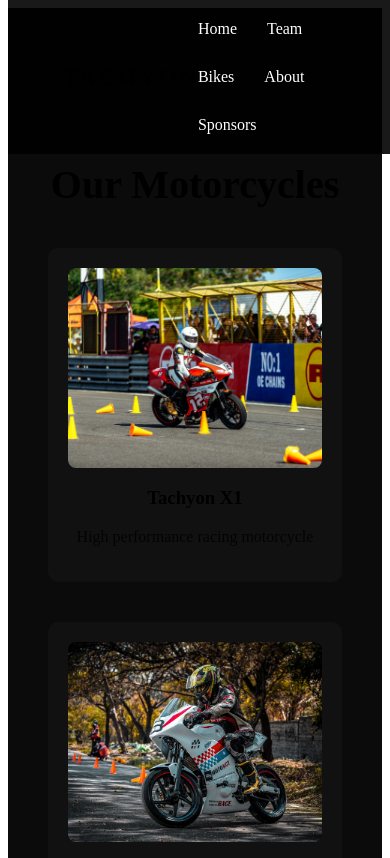
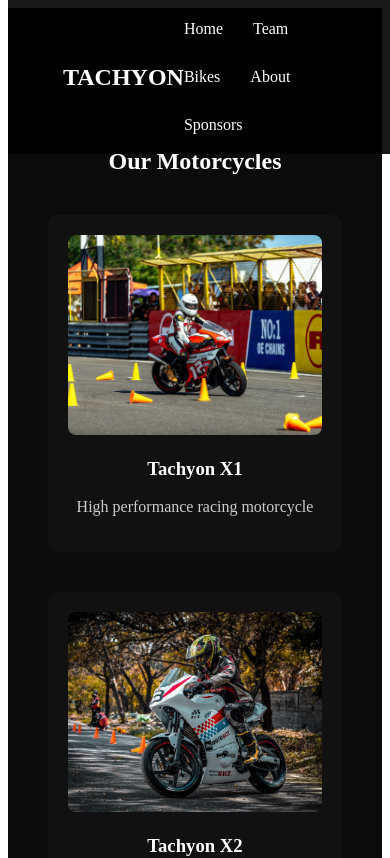
Before and after one commit to SNIPER-007/Tachyon, a React (Vite) app: page /bikes in a window 390 px wide. Shown: the top 858 px of the page. Built offline with nearby package versions, Linux system fonts and the light colour scheme.

Commit message:
Text error fixed

```diff
--- a/src/components/Hero.jsx
+++ b/src/components/Hero.jsx
@@ -68,7 +68,7 @@ export default function Hero() {
   style={{
     marginTop: "10px",
     fontSize: "18px",
-            opacity: "0.9"
+    color: "white"
   }}
 >
   Engineering High Performance Motorcycles
--- a/src/components/Navbar.jsx
+++ b/src/components/Navbar.jsx
@@ -15,7 +15,7 @@ export default function Navbar() {
       boxSizing: "border-box"
     }}>
 
-      <h2 style={{ letterSpacing: "2px" }}>TACHYON</h2>
+      <h2 style={{ color: "white" }}>TACHYON</h2>
 
       <div style={{
         display: "flex",
--- a/src/index.css
+++ b/src/index.css
@@ -1,152 +1,15 @@
-:root {
-  --text: #6b6375;
-  --text-h: #08060d;
-  --bg: #fff;
-  --border: #e5e4e7;
-  --code-bg: #f4f3ec;
-  --accent: #aa3bff;
-  --accent-bg: rgba(170, 59, 255, 0.1);
-  --accent-border: rgba(170, 59, 255, 0.5);
-  --social-bg: rgba(244, 243, 236, 0.5);
-  --shadow:
-    rgba(0, 0, 0, 0.1) 0 10px 15px -3px, rgba(0, 0, 0, 0.05) 0 4px 6px -2px;
-
-  --sans: system-ui, 'Segoe UI', Roboto, sans-serif;
-  --heading: system-ui, 'Segoe UI', Roboto, sans-serif;
-  --mono: ui-monospace, Consolas, monospace;
-
-  font: 18px/145% var(--sans);
-  letter-spacing: 0.18px;
-  color-scheme: light dark;
-  color: var(--text);
-  background: var(--bg);
-  font-synthesis: none;
-  text-rendering: optimizeLegibility;
-  -webkit-font-smoothing: antialiased;
-  -moz-osx-font-smoothing: grayscale;
-
-  @media (max-width: 1024px) {
-    font-size: 16px;
-  }
+#root {
+  color: white !important;
 }
 
-@media (prefers-color-scheme: dark) {
-  :root {
-    --text: #9ca3af;
-    --text-h: #f3f4f6;
-    --bg: #16171d;
-    --border: #2e303a;
-    --code-bg: #1f2028;
-    --accent: #c084fc;
-    --accent-bg: rgba(192, 132, 252, 0.15);
-    --accent-border: rgba(192, 132, 252, 0.5);
-    --social-bg: rgba(47, 48, 58, 0.5);
-    --shadow:
-      rgba(0, 0, 0, 0.4) 0 10px 15px -3px, rgba(0, 0, 0, 0.25) 0 4px 6px -2px;
-  }
-
-  #social .button-icon {
-    filter: invert(1) brightness(2);
-  }
-}
-
-body {
-  margin: 0;
-  padding: 0;
-  overflow-x: hidden;
-}
-
-/*#root {
-  width: 1126px;
-  max-width: 100%;
-  margin: 0 auto;
-  text-align: center;
-  border-inline: 1px solid var(--border);
-  min-height: 100svh;
-  display: flex;
-  flex-direction: column;
-  box-sizing: border-box;
-}*/
-
-h1,
-h2 {
-  font-family: var(--heading);
-  font-weight: 500;
-  color: var(--text-h);
-}
-
-h1 {
-  font-size: 56px;
-  letter-spacing: -1.68px;
-  margin: 32px 0;
-  @media (max-width: 1024px) {
-    font-size: 36px;
-    margin: 20px 0;
-  }
-}
-h2 {
-  font-size: 24px;
-  line-height: 118%;
-  letter-spacing: -0.24px;
-  margin: 0 0 8px;
-  @media (max-width: 1024px) {
-    font-size: 20px;
-  }
-}
-p {
-  margin: 0;
-}
-
-code,
-.counter {
-  font-family: var(--mono);
-  display: inline-flex;
-  border-radius: 4px;
-  color: var(--text-h);
-}
-
-code {
-  font-size: 15px;
-  line-height: 135%;
-  padding: 4px 8px;
-  background: var(--code-bg);
-}
-* {
-  box-sizing: border-box;
-}
-/* Reset everything */
+/* RESET */
 * {
   margin: 0;
   padding: 0;
   box-sizing: border-box;
 }
 
-/* Full width + no scroll */
-html, body {
-  width: 100%;
-  overflow-x: hidden;
-  background: #0b0b0b;
-  color: white;
-}
-
-/* Root container fix */
-#root {
-  width: 100%;
-}
-body {
-  color: white;
-}
-
-a {
-  color: white;
-  text-decoration: none;
-}
-* {
-  margin: 0;
-  padding: 0;
-  box-sizing: border-box;
-}
-
+/* GLOBAL DARK THEME */
 html, body {
   width: 100%;
   overflow-x: hidden;
@@ -155,16 +18,42 @@ html, body {
   font-family: 'Segoe UI', sans-serif;
 }
 
-/* FORCE TEXT COLORS */
-h1, h2, h3, p, span {
-  color: white;
-}
-
-a {
-  color: white;
-  text-decoration: none;
-}
-
+/* ROOT */
 #root {
   width: 100%;
 }
+
+/* 🚨 FORCE TEXT COLORS (STRONG OVERRIDE) */
+h1, h2, h3, h4, h5, h6, p, span, a {
+  color: white !important;
+}
+
+/* PREMIUM TEXT */
+p {
+  color: rgba(255,255,255,0.85) !important;
+}
+
+/* LINKS */
+a {
+  text-decoration: none;
+  transition: 0.3s;
+}
+
+a:hover {
+  color: red !important;
+}
+
+/* BUTTON */
+button {
+  font-family: inherit;
+}
+
+/* SCROLLBAR */
+::-webkit-scrollbar {
+  width: 6px;
+}
+
+::-webkit-scrollbar-thumb {
+  background: #444;
+  border-radius: 10px;
+}
--- a/src/pages/Bikes.jsx
+++ b/src/pages/Bikes.jsx
@@ -29,7 +29,7 @@ export default function Bikes() {
         boxSizing: "border-box"
       }}>
 
-        <h1 style={{ fontSize: "40px" }}>Our Motorcycles</h1>
+        <h1 style={{ color: "white" }}>Our Motorcycles</h1>
 
         <div style={{
           display: "flex",
@@ -70,8 +70,8 @@ export default function Bikes() {
                 }}
               />
 
-              <h3 style={{ marginTop: "15px" }}>{bike.name}</h3>
-              <p style={{ opacity: "0.8" }}>{bike.desc}</p>
+              <h3 style={{ color: "white" }}>{bike.name}</h3>
+              <p style={{ color: "#ccc" }}>{bike.desc}</p>
 
             </div>
           ))}
--- a/src/pages/Sponsors.jsx
+++ b/src/pages/Sponsors.jsx
@@ -20,7 +20,7 @@ export default function Sponsors() {
         minHeight: "100vh"
       }}>
 
-        <h1>Our Sponsors</h1>
+        <h1 style={{ color: "white" }}>Our Sponsors</h1>
 
         <div style={{
           display: "grid",
```
Lines whose indentation alone changed are shown as unchanged.
